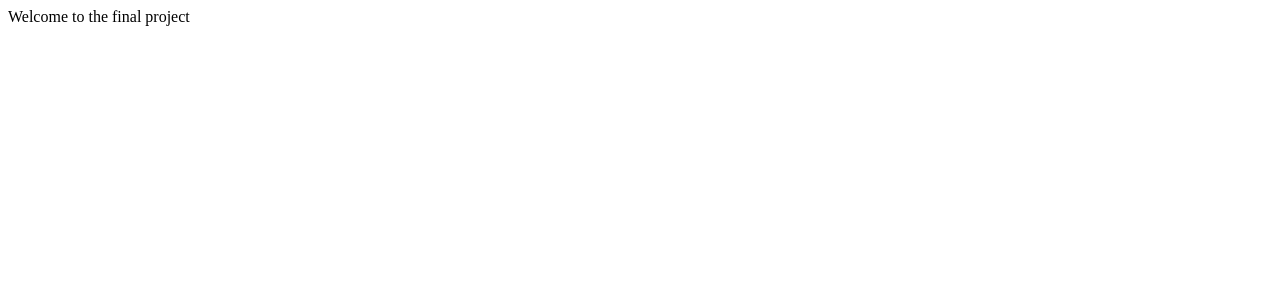
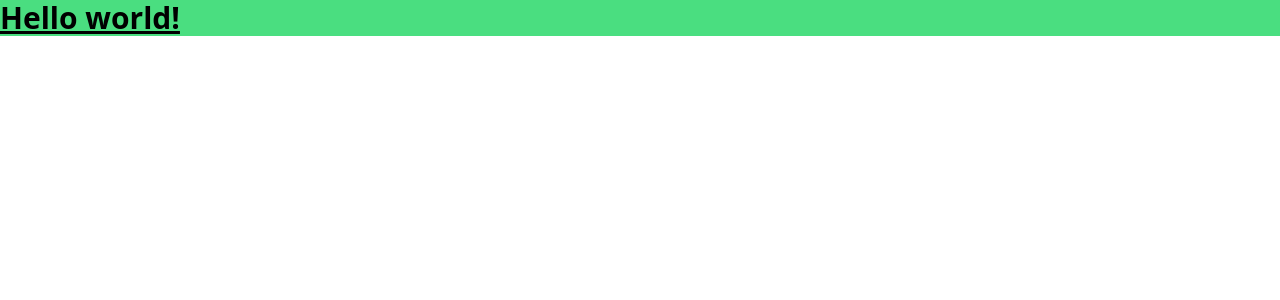
Before and after one commit to fall-Quera-front-end-bootcamp/Group-1, a React (Create React App) app: page / in a window 1280 px wide. Shown: the top 300 px of the page. Built offline with nearby package versions, Linux system fonts and the light colour scheme.

Commit message:
Your commit message here

```diff
--- a/src/App.tsx
+++ b/src/App.tsx
@@ -1,5 +1,7 @@
-function App() {
-  return <>Welcome to the final project</>;
+export default function App() {
+  return (
+    <h1 className="text-3xl font-bold underline bg-green-400">
+      Hello world!
+    </h1>
+  )
 }
-
-export default App;
--- a/src/index.tsx
+++ b/src/index.tsx
@@ -1,6 +1,7 @@
 import React from "react";
 import ReactDOM from "react-dom/client";
 import App from "./App";
+import "./styles/tailwind.css";
 
 const root = ReactDOM.createRoot(
   document.getElementById("root") as HTMLElement
--- /dev/null
+++ b/src/styles/tailwind.css
@@ -0,0 +1,3 @@
+@tailwind base;
+@tailwind components;
+@tailwind utilities;
--- /dev/null
+++ b/tailwind.config.js
@@ -0,0 +1,10 @@
+/** @type {import('tailwindcss').Config} */
+module.exports = {
+  content: [
+    "./src/**/*.{js,jsx,ts,tsx}",
+  ],
+  theme: {
+    extend: {},
+  },
+  plugins: [],
+}
```
